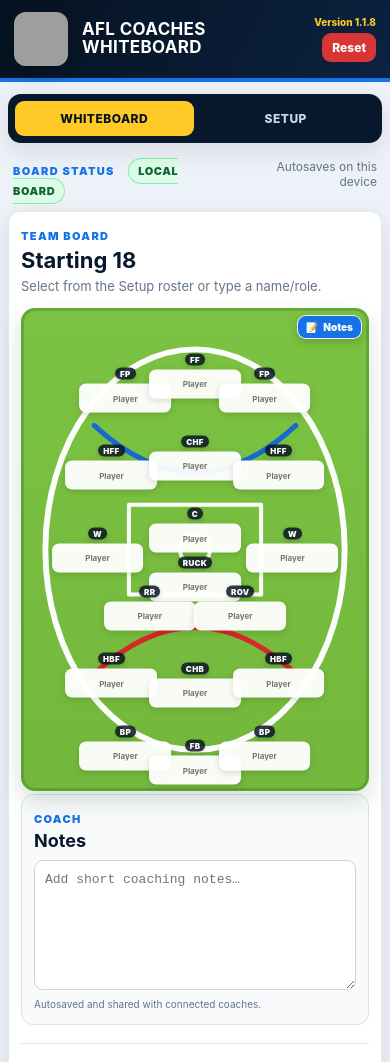
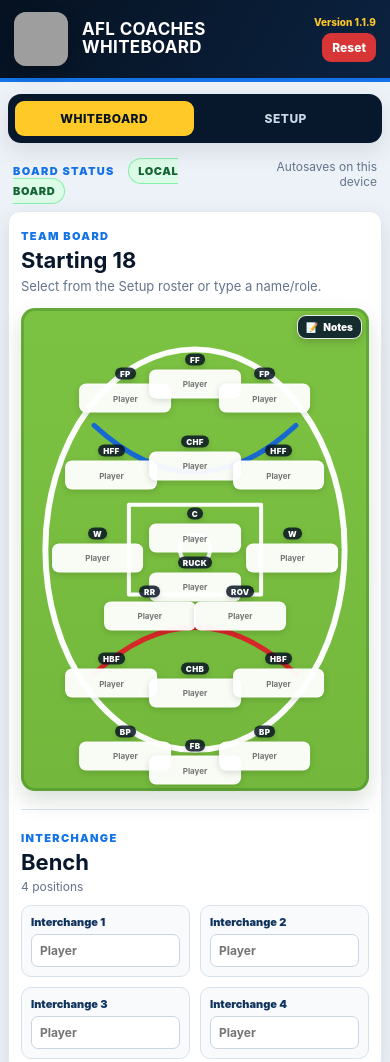
Before and after one commit to gusmanlive/AFL_Whiteboard, a website: page public/index.html in a window 390 px wide. Shown: the top 1062 px of the page. Drawn offline with Linux system fonts and the light colour scheme; grey boxes are pictures that could not be loaded.

Commit message:
Fix notes button
Fixed behaviour:

Default: Notes are completely hidden.
Press 📝 Notes → Notes appear on the right side of the oval.
Press 📝 Notes again → Notes are completely removed from view.
Notes no longer drop underneath the oval.
Gap between the oval and Notes remains exactly 3px.
When Notes are hidden, the oval reclaims the available space.
Existing note text is preserved and still syncs between shared-board users.

```diff
--- a/VERIFY-BEFORE-DEPLOY.txt
+++ b/VERIFY-BEFORE-DEPLOY.txt
@@ -1,4 +1,4 @@
-AFL Coaches Whiteboard v1.1.8 deployment check
+AFL Coaches Whiteboard v1.1.9 deployment check
 
 1. package.json starts with: {
 2. src/worker.js starts with: import { DurableObject } from "cloudflare:workers";
--- a/package.json
+++ b/package.json
@@ -1,6 +1,6 @@
 {
   "name": "afl-coaches-whiteboard",
-  "version": "1.1.8",
+  "version": "1.1.9",
   "private": true,
   "type": "module",
   "scripts": {
--- a/public/app.js
+++ b/public/app.js
@@ -97,8 +97,8 @@
   function loadNotesVisible(){
     try{
       const saved=localStorage.getItem(NOTES_VISIBILITY_KEY);
-      return saved === null ? true : saved !== 'false';
-    }catch(_){ return true; }
+      return saved === null ? false : saved === 'true';
+    }catch(_){ return false; }
   }
   let notesVisible=loadNotesVisible();
 
--- a/public/index.html
+++ b/public/index.html
@@ -22,7 +22,7 @@
       </div>
     </div>
     <div class="header-actions">
-      <div class="version">Version 1.1.8</div>
+      <div class="version">Version 1.1.9</div>
       <button id="resetAllBtn" class="btn danger" type="button">Reset</button>
     </div>
   </header>
@@ -250,7 +250,7 @@
 
   <footer>
     <span>© Gumball Spec – All rights reserved</span>
-    <span>AFL Coaches Whiteboard • v1.1.8</span>
+    <span>AFL Coaches Whiteboard • v1.1.9</span>
   </footer>
 
   <script src="sync-adapter.js"></script>
--- a/public/style.css
+++ b/public/style.css
@@ -120,6 +120,7 @@ button:disabled { cursor: not-allowed; opacity: .55; }
   display: flex;
   flex-direction: column;
 }
+.board-notes[hidden] { display: none !important; }
 .board-notes-heading { margin-bottom: 9px; display:flex; align-items:flex-start; justify-content:space-between; gap:8px; }
 .board-notes-heading h3 { margin: 3px 0 0; color: var(--navy-900); font-size: 18px; }
 .board-notes textarea {
@@ -327,10 +328,10 @@ footer {
   .status-row { align-items:flex-start; }
   .autosave { text-align:right; }
   .field-card, .info-card, .setup-card, .roster-card { padding:12px; border-radius:12px; }
-  .field-notes-layout { grid-template-columns: 1fr; }
-  .field-notes-layout.notes-hidden { grid-template-columns: 1fr; }
-  .board-notes { min-height: 180px; }
-  .board-notes textarea { min-height: 130px; }
+  .field-notes-layout { grid-template-columns: minmax(0, 5fr) minmax(150px, 2fr); gap: 3px; align-items: stretch; }
+  .field-notes-layout.notes-hidden { grid-template-columns: minmax(0, 1fr); }
+  .board-notes { min-height: 0; }
+  .board-notes textarea { min-height: 280px; }
   .section-heading { display:block; }
   .section-heading p { text-align:left; margin-top:5px; }
   .oval { min-height: 0; aspect-ratio: .72 / 1; max-width: 100%; border-radius: 14px; }
--- a/public/sw.js
+++ b/public/sw.js
@@ -1,4 +1,4 @@
-const CACHE_NAME = 'afl-coaches-whiteboard-v1.1.8';
+const CACHE_NAME = 'afl-coaches-whiteboard-v1.1.9';
 const ASSETS = ['./', './index.html', './style.css', './app.js', './sync-adapter.js', './manifest.json', './afl-whiteboard-logo.png', './groundconditions.html'];
 
 self.addEventListener('install', event => {
```
Also changed, not shown: DEPLOY-CLOUDFLARE.md (+1 -1 lines), README.md.
